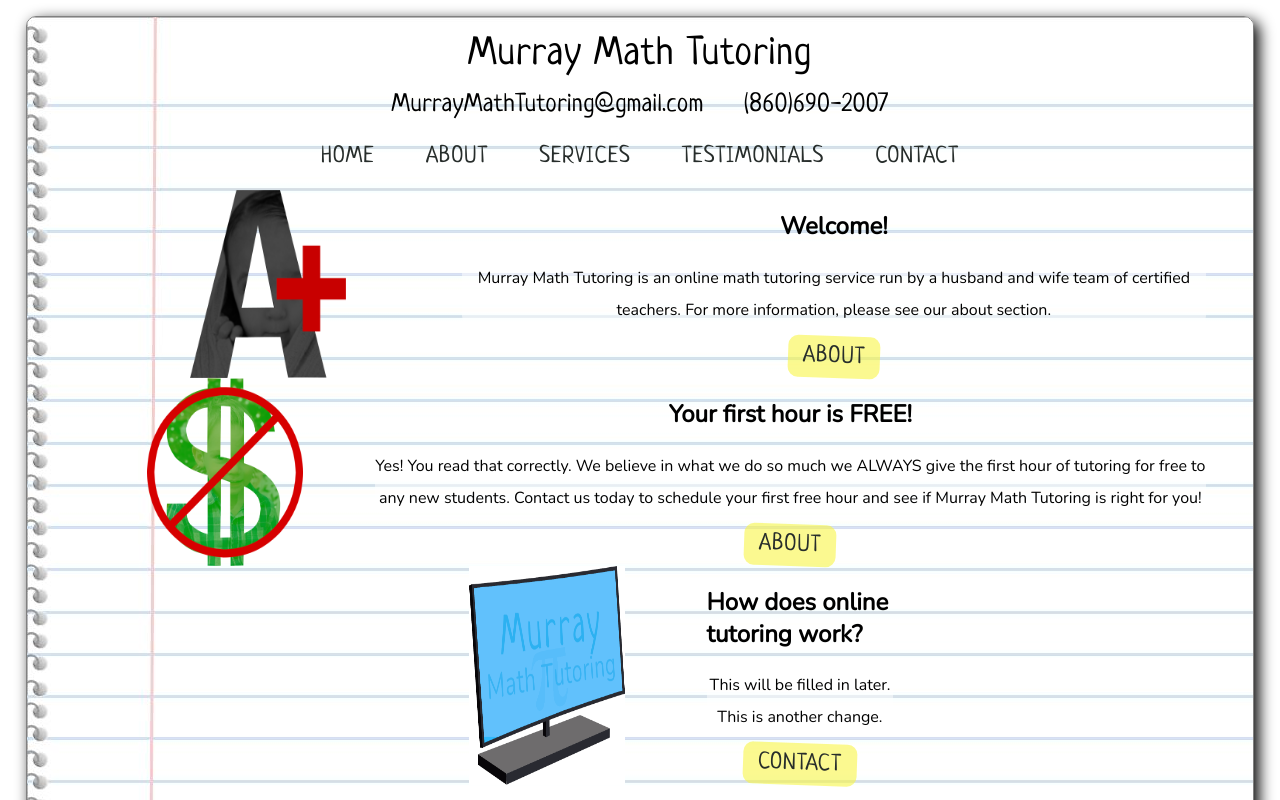
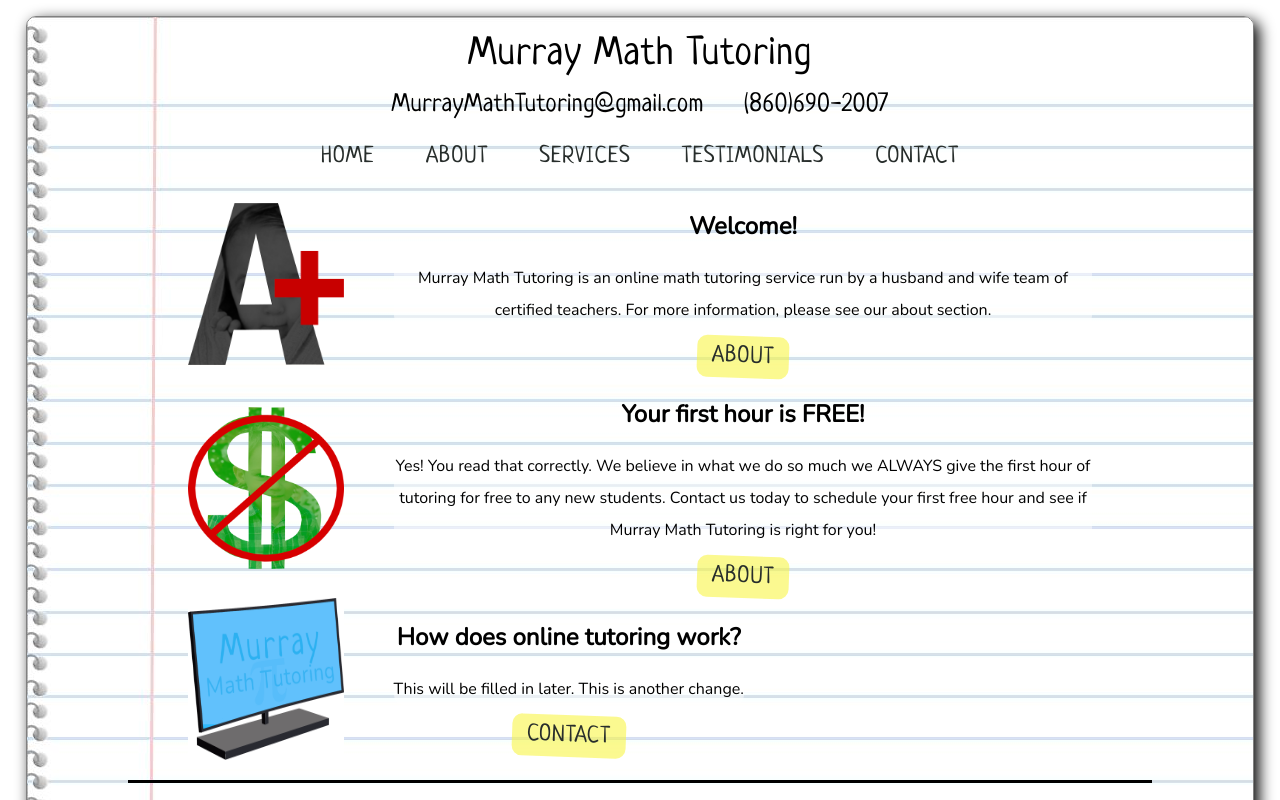
Before and after one commit to murraycoding/murray-math-tutoring, a Next.js app: page / in a window 1280 px wide. Shown: the top 800 px of the page. Built offline with nearby package versions, Linux system fonts and the light colour scheme.

Commit message:
updated image section component to update style and fix layout

```diff
--- a/components/ImageSection.js
+++ b/components/ImageSection.js
@@ -10,6 +10,7 @@ export default function ImageSection({ src, alt, height, width, title, content,
       <div className={ImageSectionStyles.imageWrapper}>
         <Image
           src={src}
+          layout="fixed"
           height={height}
           width={width}
           alt={alt}
--- a/styles/ImageSection.module.scss
+++ b/styles/ImageSection.module.scss
@@ -4,8 +4,10 @@
   /* make this a grid display */
   display: flex;
   flex-direction: row;
-  width: fit-content;
+  width: 80%;
+  height: fit-content;
   margin: 0 auto;
+  align-items: center;
   @media screen and (max-width:650px) {
     flex-direction: column;
   }
@@ -31,5 +33,5 @@
 .imageWrapper {
   display: flex;
   justify-content: center;
-  flex-basis: 600px;
+  padding: 0px 50px 0px 0px;
 }
```
